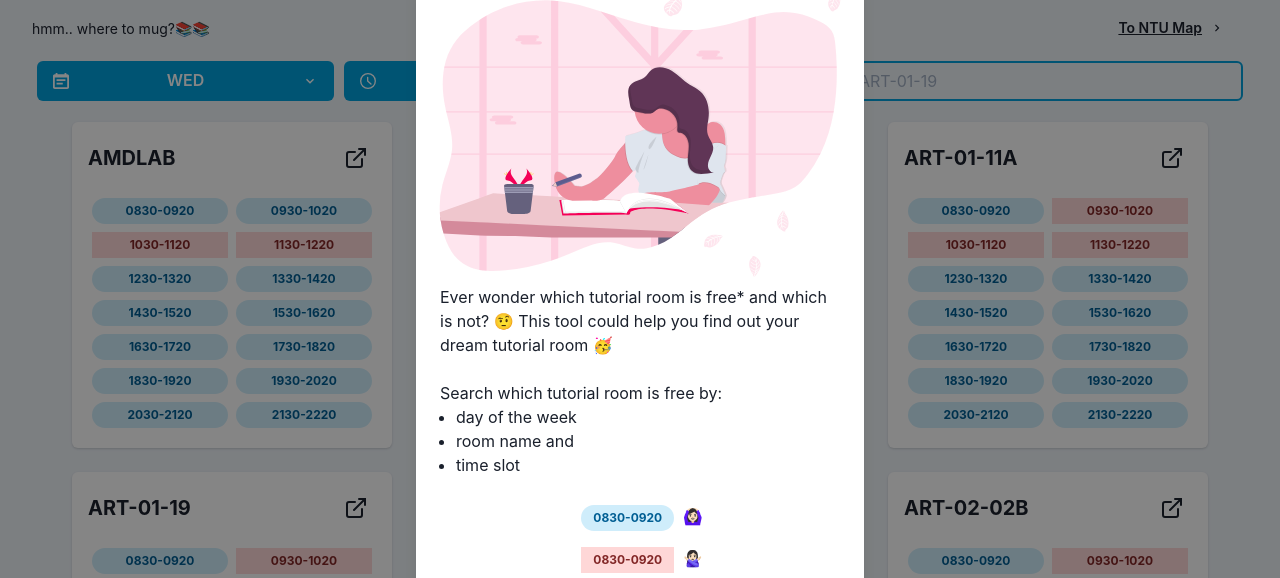
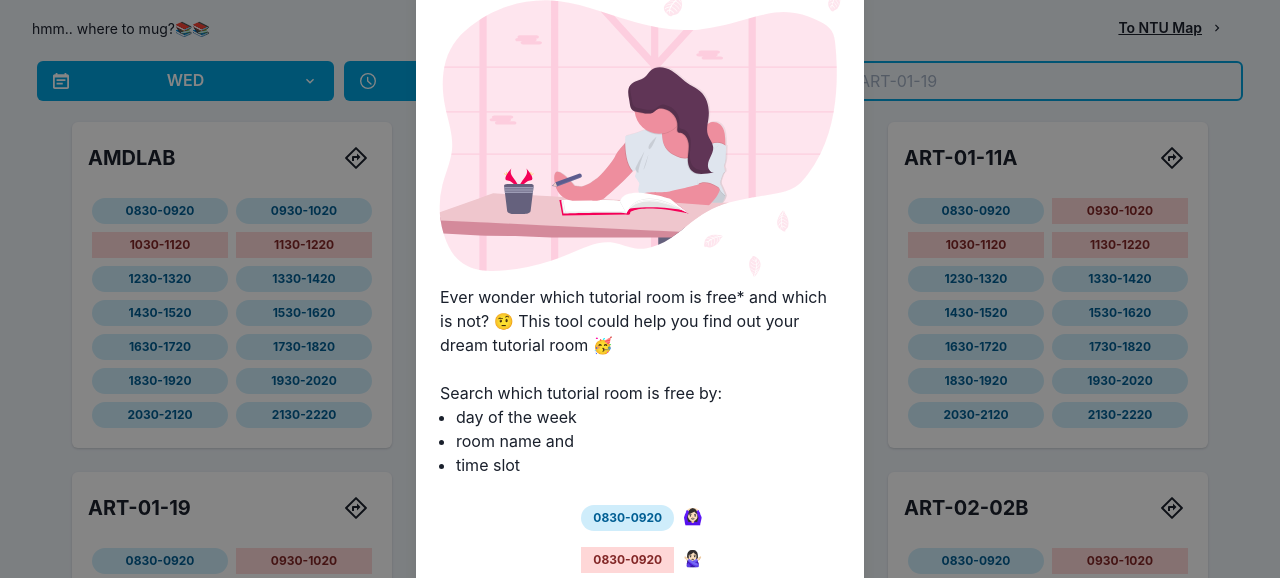
Before and after one commit to OkkarMin/where-to-mug, a Next.js app: page / in a window 1280 px wide. Shown: the top 578 px of the page. Built offline with nearby package versions, Linux system fonts and the light colour scheme.

Commit message:
style: :lipstick: Change icon that opens up ntu map (#21)

```diff
--- a/src/components/FreeRoomCard.tsx
+++ b/src/components/FreeRoomCard.tsx
@@ -9,7 +9,7 @@ import {
   Link,
   SimpleGrid,
 } from "@chakra-ui/react";
-import { ExternalLinkIcon } from "@chakra-ui/icons";
+import { RiDirectionLine } from "react-icons/ri";
 
 export interface IFreeRoomCard {
   timeSlots: Record<string, boolean>;
@@ -63,7 +63,8 @@ export const FreeRoomCard: FC<IFreeRoomCard> = React.memo(
                 rounded="md"
                 backgroundColor="white"
                 aria-label="Open this location in NTU Map website"
-                icon={<ExternalLinkIcon boxSize="1.5em" />}
+                fontSize="2xl"
+                icon={<RiDirectionLine />}
               />
             </Link>
           </HStack>
```
